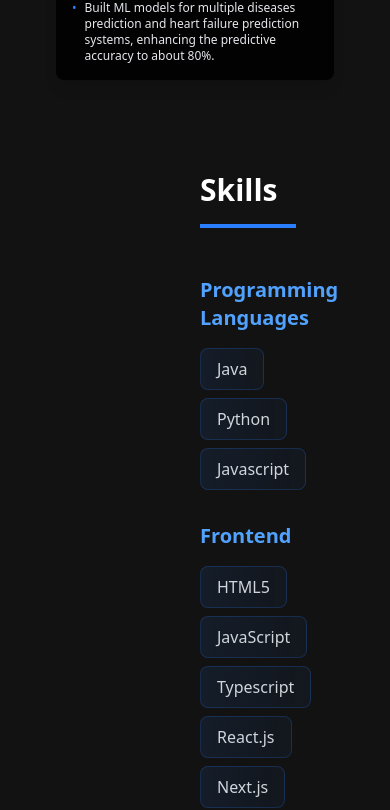
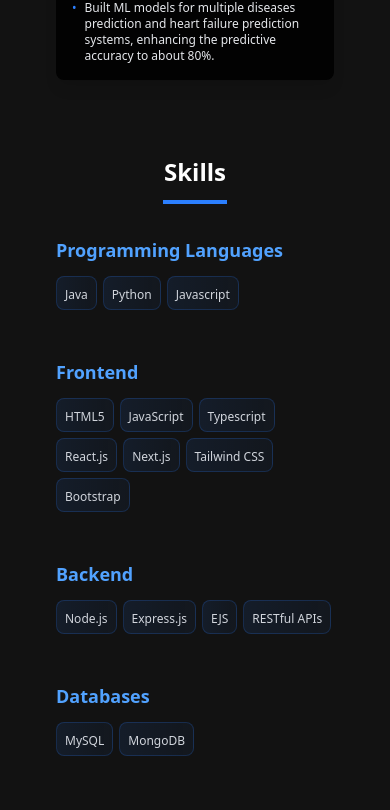
Before and after one commit to 19kirti/my-portfolio, a Next.js app: page / in a window 390 px wide. Shown: the part 1597-2407 px from the top of the page. Built offline with nearby package versions, Linux system fonts and the light colour scheme.

Commit message:
skills component made responsive

```diff
--- a/components/Skills.tsx
+++ b/components/Skills.tsx
@@ -31,11 +31,10 @@
     "Other": [
       "DSA", "Problem Solving", "Public Speaking", "Teamwork & Collaboration", "Agile"
     ],
-
   };
 
   return (
-    <section id="skills" className="relative rounded-4xl mt-5 w-full min-h-screen py-10 px-40">
+    <section id="skills" className="relative rounded-4xl mt-5 w-full min-h-screen py-6 sm:py-8 md:py-10 px-4 sm:px-8 md:px-16 lg:px-24 xl:px-40">
       <motion.div
         initial={{ opacity: 0, y: 20 }}
         whileInView={{ opacity: 1, y: 0 }}
@@ -44,41 +43,41 @@
         className="max-w-7xl mx-auto"
       >
         {/* Section Header */}
-        <div className="text-center mb-12">
-          <h2 className="text-3xl font-bold mb-4">Skills</h2>
-          <div className="w-24 h-1 bg-blue-500 mx-auto"></div>
+        <div className="text-center mb-8 md:mb-12">
+          <h2 className="text-2xl md:text-3xl font-bold mb-3 md:mb-4">Skills</h2>
+          <div className="w-16 md:w-24 h-1 bg-blue-500 mx-auto"></div>
         </div>
 
         {/* Skills Grid */}
-        <div className="md:grid-cols-2 gap-8">
+        <div className="grid grid-cols-1 md:grid-cols-2 gap-6 md:gap-8">
           {Object.entries(skillsData).map(([category, skills], categoryIndex) => (
             <motion.div
               key={category}
               initial={{ opacity: 0, x: -50 }}
               whileInView={{ opacity: 1, x: 0 }}
               viewport={{ once: true }}
-              transition={{ duration: 0.5, delay: categoryIndex * 0.2 }}
-              className="space-y-4 mb-8"
+              transition={{ duration: 0.5, delay: categoryIndex * 0.1 }}
+              className="space-y-3 md:space-y-4 mb-6 md:mb-8"
             >
-              <h3 className="text-xl font-semibold text-blue-400">
+              <h3 className="text-lg md:text-xl font-semibold text-blue-400">
                 {category}
               </h3>
-              <div className="flex flex-wrap gap-2">
+              <div className="flex flex-wrap gap-1.5 sm:gap-2">
                 {skills.map((skill, index) => (
                   <motion.div
                     key={skill}
                     initial={{ opacity: 0 }}
                     whileInView={{ opacity: 1 }}
                     viewport={{ once: true }}
-                    transition={{ duration: 0.3, delay: index * 0.1 }}
+                    transition={{ duration: 0.3, delay: index * 0.05 }}
                     whileHover={{ y: -2, scale: 1.05 }}
                     className="group relative"
                   >
-                    <div className="px-4 py-2 bg-gradient-to-r from-blue-500/10 to-blue-500/5
+                    <div className="px-2 py-1 sm:px-3 md:px-4 md:py-2 bg-gradient-to-r from-blue-500/10 to-blue-500/5
                                   rounded-lg border border-blue-500/20 hover:border-blue-500/40
                                   transition-all duration-300 cursor-pointer"
                     >
-                      <span className="text-gray-300 dark:text-gray-300 text-s">
+                      <span className="text-gray-300 dark:text-gray-300 text-xs sm:text-sm">
                         {skill}
                       </span>
                       <div className="absolute -bottom-1 left-0 w-full h-[2px]
@@ -100,19 +99,19 @@
           whileInView={{ opacity: 1, y: 0 }}
           viewport={{ once: true }}
           transition={{ duration: 0.5 }}
-          className="mt-16 space-y-6"
+          className="mt-10 md:mt-16 space-y-4 md:space-y-6"
         >
           {[
             { skill: "Frontend Development", level: 90 },
             { skill: "Backend Development", level: 85 },
             { skill: "Problem Solving", level: 88 }
           ].map((item, index) => (
-            <div key={index} className="space-y-2">
-              <div className="flex justify-between text-sm">
+            <div key={index} className="space-y-1 md:space-y-2">
+              <div className="flex justify-between text-xs sm:text-sm">
                 <span className="text-gray-700 dark:text-gray-300">{item.skill}</span>
                 <span className="text-blue-500">{item.level}%</span>
               </div>
-              <div className="h-2 w-full bg-gray-200 dark:bg-gray-700 rounded-full overflow-hidden">
+              <div className="h-1.5 sm:h-2 w-full bg-gray-200 dark:bg-gray-700 rounded-full overflow-hidden">
                 <motion.div
                   initial={{ width: 0 }}
                   whileInView={{ width: `${item.level}%` }}
@@ -131,7 +130,7 @@
           whileInView={{ opacity: 1 }}
           viewport={{ once: true }}
           transition={{ duration: 0.5, delay: 0.8 }}
-          className="text-center mt-12 text-gray-500 dark:text-gray-400 text-sm"
+          className="text-center mt-8 md:mt-12 text-gray-500 dark:text-gray-400 text-xs sm:text-sm"
         >
           <p>Always exploring new technologies and keeping up with industry trends</p>
         </motion.div> */}
```
